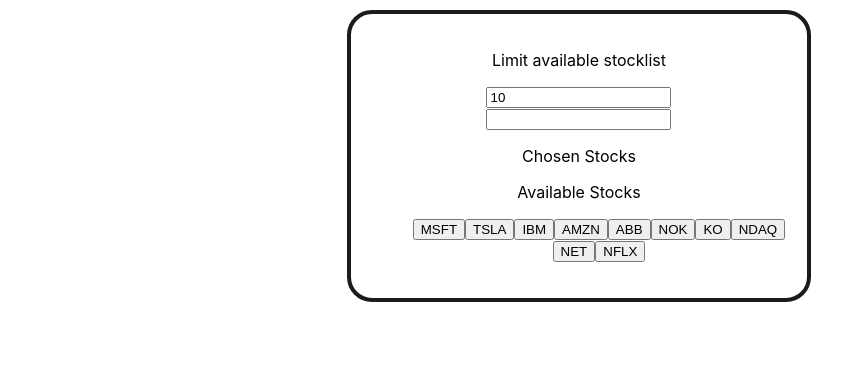
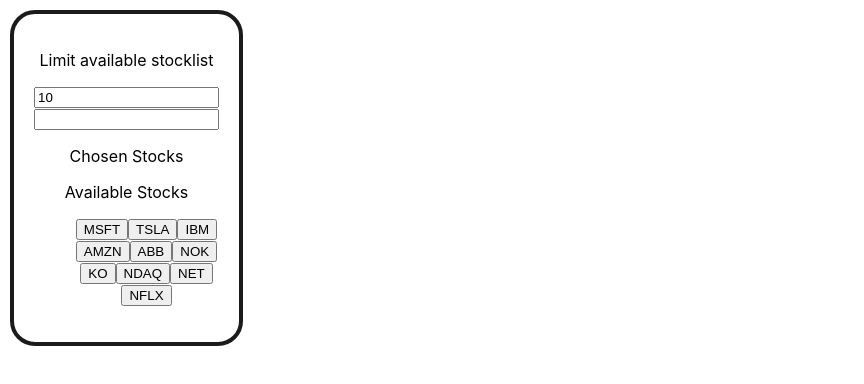
Before and after one commit to KeMaAid/reactstocks, a React (Create React App) app: page / in a window 1280 px wide. Shown: the top 384 px of the page, without its empty margins (0-864 px from the left). Built offline with nearby package versions, Linux system fonts and the light colour scheme.

Commit message:
css paneling

```diff
--- a/src/App.css
+++ b/src/App.css
@@ -10,12 +10,12 @@
 
 .App {
   text-align: center;
-  display: flex;
-  align-items: center;
+  display: grid;
+  grid-template-columns: 1fr 5fr;
+  grid-template-areas:"ControlPanel StocksPanel";
   margin : auto;
   padding: 10px;
   flex-wrap: wrap;
-  justify-content: center;
 }
 
 
@@ -23,12 +23,15 @@
   display: grid;
   grid-gap:1px;
   grid-template-columns: repeat(3, 1fr);
+  gap: 10px;
+  justify-content: start;
+  grid-auto-rows: 20%;
 }
 
 .Chart{
   padding:10px;
-  height:20%;
-  width:30%;
+
+
 }
 
 .ControlPanel{
@@ -36,15 +39,12 @@
   border-radius: 25px;
   border: 4px solid var(--base03);
   padding: 20px;
-  width: 33%;
 }
 
 .Settings{
-
 }
 
 .StockPicker{
-
 }
 
 .Searchbar{
```
